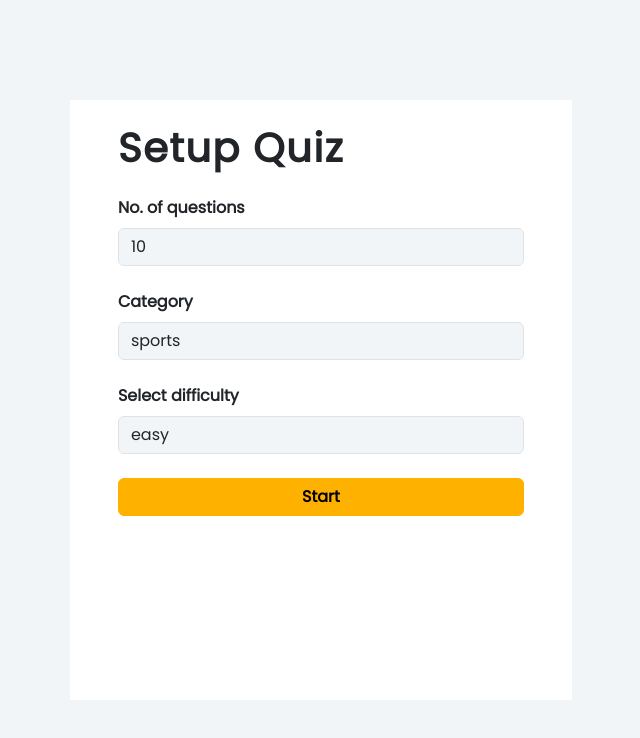
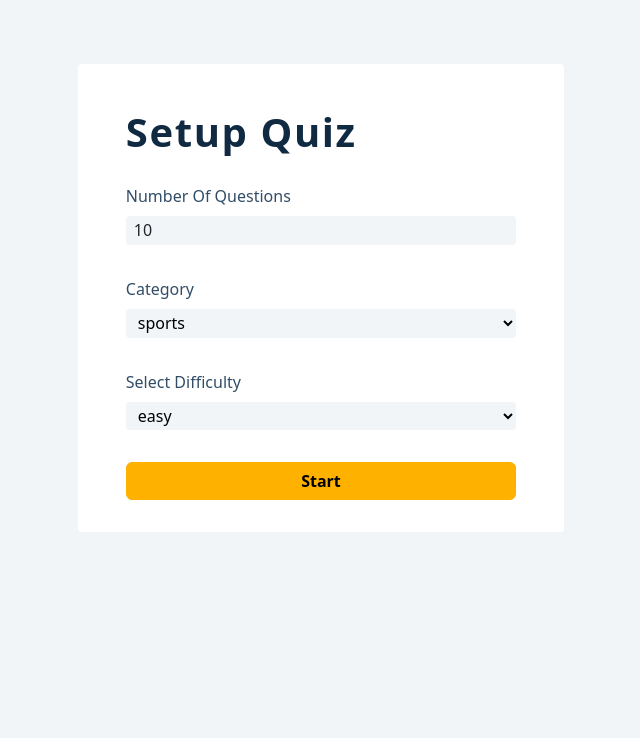
Before and after one commit to sahityagaurav4210/react_quiz_app, a React (Vite) app: page / in a window 1280 px wide. Shown: the top 738 px of the page, without its empty margins (319-959 px from the left). Built offline with nearby package versions, Linux system fonts and the light colour scheme.

Commit message:
refactored designs

```diff
--- a/index.html
+++ b/index.html
@@ -9,7 +9,7 @@
 </head>
 
 <body>
-  <div id="root" class="container d-flex align-items-center justify-content-center"></div>
+  <div id="root" class="d-flex justify-content-center"></div>
   <script type="module" src="/src/main.jsx"></script>
 </body>
 
--- a/package.json
+++ b/package.json
@@ -12,7 +12,8 @@
     "bootstrap": "^5.3.2",
     "react": "^18.2.0",
     "react-bootstrap": "^2.9.1",
-    "react-dom": "^18.2.0"
+    "react-dom": "^18.2.0",
+    "react-modal": "^3.16.1"
   },
   "devDependencies": {
     "@types/react": "^18.0.26",
--- a/src/index.css
+++ b/src/index.css
@@ -3,27 +3,42 @@
 * {
   margin: 0%;
   padding: 0%;
-  font-family: 'Poppins', sans-serif;
+  font-family: system-ui, -apple-system, BlinkMacSystemFont, 'Segoe UI', Roboto, Oxygen, Ubuntu, Cantarell, 'Open Sans', 'Helvetica Neue', sans-serif;
 }
 
-body {
-  width: 100vw;
-  height: 100vh;
+:root {
+  --max-width: 1170px;
+}
+
+#root {
+  min-height: 100vh;
   background-color: #F1F5F8;
 }
 
-#root {
-  height: 100%;
-}
-
 #quiz {
-  width: 45%;
-  height: 75%;
+  width: 38%;
+  height: 79%;
+  border-radius: 0.25rem;
+  margin: 4rem auto;
   background-color: white;
 }
 
 .h-primary {
-  letter-spacing: 1.5px;
+  color: #102A42;
+  line-height: 1;
+  margin-bottom: 2rem;
+  letter-spacing: 0.1rem;
+}
+
+.form-items {
+  margin-bottom: 2rem;
+}
+
+.form-label {
+  margin-bottom: .5rem;
+  color: #324d67;
+  text-transform: capitalize;
+  font-weight: 500;
 }
 
 .custom-btn {
@@ -45,7 +60,18 @@ body {
 }
 
 .custom-form-control {
+  font-size: 1rem;
+  border: none;
+  height: auto;
   background-color: #F1F5F8;
+  padding: 0.15rem 0.5rem;
+  border-radius: 0.25rem;
+}
+
+.custom-style {
+  /* padding-left: 1rem; */
+  width: 100%;
+  /* font-weight: 500; */
 }
 
 .custom-form-control:hover,
@@ -56,71 +82,101 @@ body {
 }
 
 .content {
-  height: 90%;
-  flex-direction: column;
+  width: 90vw;
+  /* height: max-content; */
+  margin: 4rem auto;
+  padding: 3rem;
+  max-width: 1170px;
+  border-radius: 0.25rem;
+  /* flex-direction: column; */
   background-color: white;
 }
 
-.content button {
-  color: black;
-  width: 20%;
-  border: 1px solid #FFB100;
-  background-color: #FFB100;
+.content p {
+  text-align: right;
+  text-transform: capitalize;
+  color: #25BB32;
+  /* margin: 0 1.5rem; */
+  letter-spacing: 0.1rem;
 }
 
-.content button:hover,
-.content button:focus {
-  color: black;
-  cursor: pointer;
-  border: 1px solid #FFB100;
-  background-color: #FFB100;
+article h2 {
+  font-size: 2.5rem;
+  margin-top: 2rem;
+  text-align: center;
+  letter-spacing: 0.1rem;
+  color: #102A42;
+  line-height: 1.5;
+  font-weight: 700;
+  text-transform: none;
 }
 
-.answer {
-  width: 99%;
-  height: 10%;
-  color: green;
+.ans-btn {
+  display: block;
+  width: 60%;
+  margin: .75rem auto;
+  background: #8bcbf9;
+  border-radius: .25rem;
+  border-color: transparent;
+  color: #222;
+  letter-spacing: .1rem;
+  /* font-size: 1rem; */
+  cursor: pointer;
+  padding: .5rem .2rem;
+  transition: all .3s linear;
 }
 
-.question {
-  width: 99%;
-  height: 20%;
+.next-btn {
+  border-radius: .25rem;
+  border-color: transparent;
+  padding: .25rem .5rem;
+  display: block;
+  width: 35%;
+  letter-spacing: .1rem;
+  margin-left: auto;
+  margin-top: 2rem;
+  font-weight: 700;
+  background: #ffb100;
+  color: #222;
+  transition: all .3s linear;
+  cursor: pointer;
 }
 
-.question h2 {
-  letter-spacing: 2px;
-  word-spacing: 2px;
-  font-weight: bolder;
+.next-btn:hover,
+.next-btn:focus {
+  color: #ffb100;
+  background-color: #805900;
 }
 
-.options {
-  width: 99%;
-  height: 60%;
-  flex-direction: column;
+.dialog{
+  width: 100vw;
+  height: 100vh;
+  border: 1px solid black;
 }
 
-.options .choices {
-  width: 60%;
-  height: 15%;
-  background-color: #8bcbf9;
-  border-radius: 5px;
+.modal {
+  display: flex;
+  align-items: center;
+  justify-content: center;
+  flex-direction: column;
+  width: 80%;
+  height: 40%;
 }
 
-.options .choices:hover,
-.options .choices:focus {
-  cursor: pointer;
-  background-color: #49A6E9;
+.modal h2{
+  margin: auto;
 }
 
-.footer {
-  width: 99%;
-  height: 10%;
+.play-btn{
+  border-radius: .25rem;
+  border-color: transparent;
+  padding: .25rem .5rem;
+  width: 35%;
+  letter-spacing: .1rem;
+  margin: auto;
+  font-weight: 700;
+  background: #ffb100;
+  color: #222;
+  transition: all .3s linear;
+  cursor: pointer;
 }
-
-.footer button {
-  width: 35%;
-  background-color: #FFB100;
-  border: 1px solid #FFB100;
-  border-radius: 5px;
-  letter-spacing: 2px;
-}
--- a/src/views/Welcome/index.jsx
+++ b/src/views/Welcome/index.jsx
@@ -16,46 +16,37 @@ const Welcome = () => {
         <div id="quiz">
           <Form onSubmit={(event) => {
             event.preventDefault();
-          }}>
-            <div className="mt-4 mb-4 px-5">
+          }} className='mt-5'>
+            <div className="px-5">
               <h1 className="fw-bold h-primary">Setup Quiz</h1>
             </div>
 
-            <div className="mb-4 px-5">
-              <Form.Group controlId="amount">
-                <Form.Label className="fw-bold">No. of questions</Form.Label>
-                <Form.Control type="number" className="custom-form-control" value={formDetails.amount} onKeyDown={(event) => {
-                  if (event.key === 'ArrowUp')
-                    setFormDetails({ ...formDetails, [event.target.id]: formDetails.amount + 1 });
-                  else if (event.key === 'ArrowDown')
-                    setFormDetails({ ...formDetails, [event.target.id]: formDetails.amount - 1 });
+            <Form.Group controlId="amount" className='px-5 form-items'>
+              <Form.Label className="form-label">Number of questions</Form.Label>
+              <Form.Control type="number" className="custom-form-control" value={formDetails.amount} onChange={(event) => {
+                setFormDetails({ ...formDetails, [event.target.id]: event.target.value })
               }} />
             </Form.Group>
-            </div>
 
-            <div className="mb-4 px-5">
-              <Form.Group controlId="category">
-                <Form.Label className="fw-bold">Category</Form.Label>
-                <Form.Control as="select" className="custom-form-control" onChange={(event) => { setFormDetails({ ...formDetails, [event.target.id]: event.target.value }) }}>
+            <Form.Group controlId="category" className='form-items px-5'>
+              <Form.Label className="form-label">Category</Form.Label>
+              <select as="select" className="custom-form-control custom-style" onChange={(event) => { setFormDetails({ ...formDetails, [event.target.id]: event.target.value }) }}>
                 <option value="sports">sports</option>
                 <option value="history">history</option>
                 <option value="politics">politics</option>
-                </Form.Control>
+              </select>
             </Form.Group>
-            </div>
 
-            <div className="mb-4 px-5">
-              <Form.Group controlId="difficulty">
-                <Form.Label className="fw-bold">Select difficulty</Form.Label>
-                <Form.Control as="select" className="custom-form-control" onChange={(event) => { setFormDetails({ ...formDetails, [event.target.id]: event.target.value }) }}>
+            <Form.Group controlId="difficulty" className='form-items px-5'>
+              <Form.Label className="form-label">Select difficulty</Form.Label>
+              <select className="custom-form-control custom-style" onChange={(event) => { setFormDetails({ ...formDetails, [event.target.id]: event.target.value }) }}>
                 <option value="easy">easy</option>
                 <option value="medium">medium</option>
                 <option value="hard">hard</option>
-                </Form.Control>
+              </select>
             </Form.Group>
-            </div>
 
-            <div className="mb-4 px-5 mx-auto my-auto">
+            <div className="form-items px-5 mx-auto">
               <Button type="submit" className="btn custom-btn fw-bold" disabled={loading} onClick={async () => {
                 setLoading(true);
                 setQuestions(await load(formDetails));
```
Also changed, not shown: src/views/Question/index.jsx (+32 -32 lines), 1 other file (tests, documents, lock files or other folders). Lines whose indentation alone changed are shown as unchanged.
